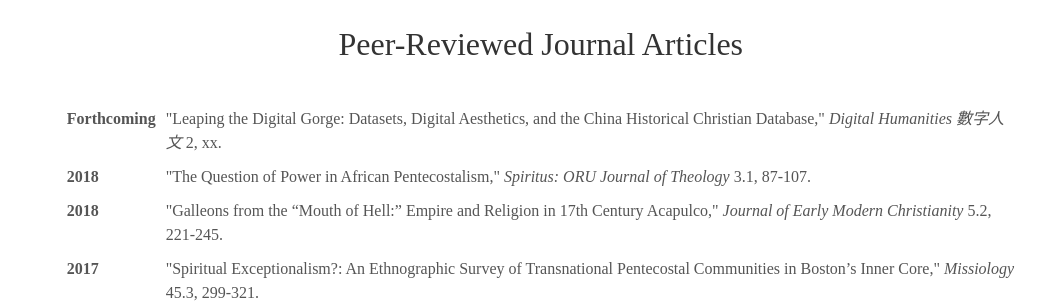
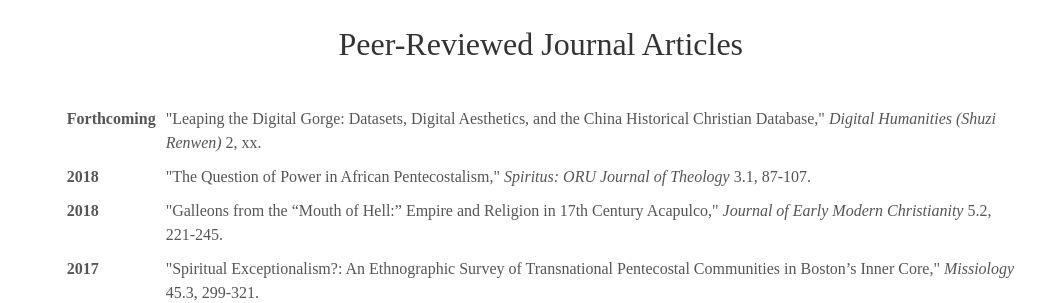
Before and after one commit to alex-mayfield/alex-mayfield.github.io, a Jekyll site: the page built from index.html, in a window 1280 px wide and 900 px high, scrolled down 1555 px. Shown: the part 150-453 px from the top of the window, without its empty margins (128-1173 px from the left). Built offline with Jekyll 4.4.1, drawn with Linux system fonts in a browser that asks for light colours; some web fonts are replaced.

Commit message:
Update publications.yml

```diff
--- a/_data/publications.yml
+++ b/_data/publications.yml
@@ -92,7 +92,7 @@
   - title: "Leaping the Digital Gorge: Datasets, Digital Aesthetics, and the China Historical Christian Database"
     type: article
     year: Forthcoming
-    journal: "Digital Humanities 數字人文"
+    journal: "Digital Humanities (Shuzi Renwen)"
     vol_iss: 2
     book:
     edit:
```
